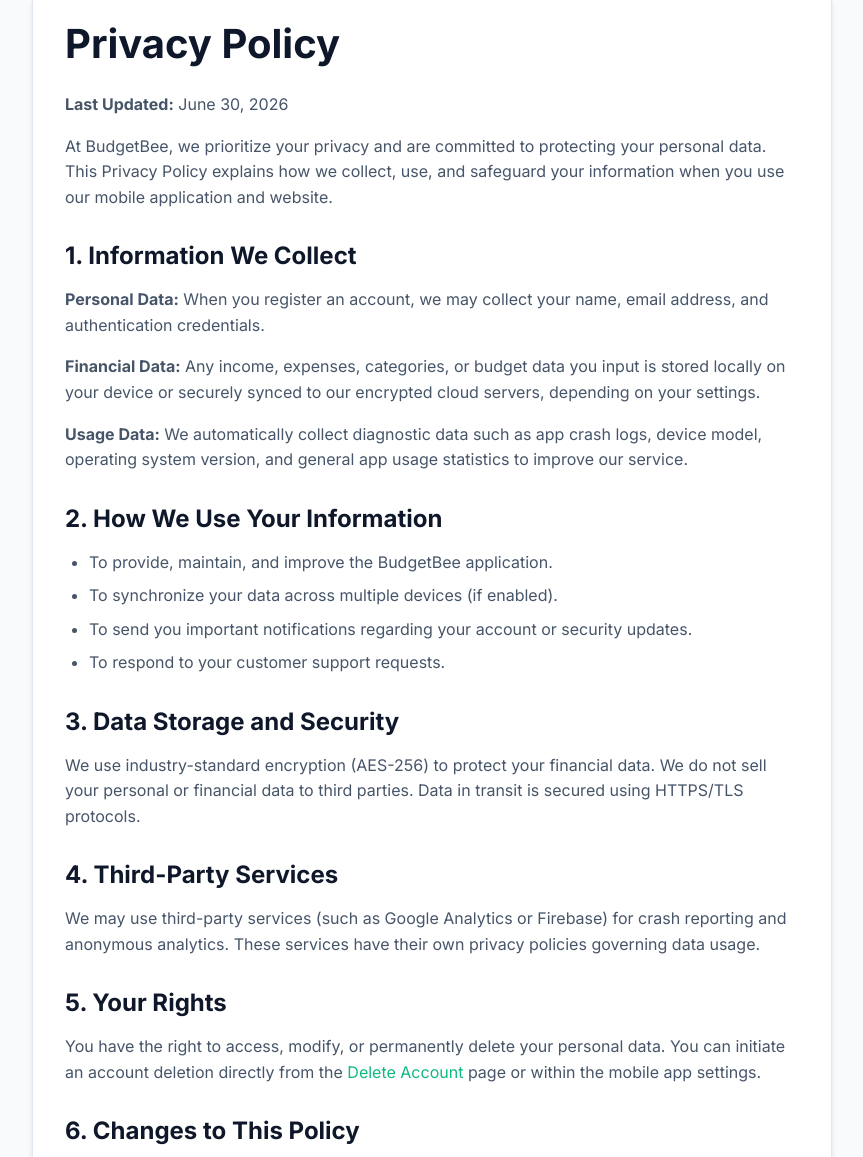
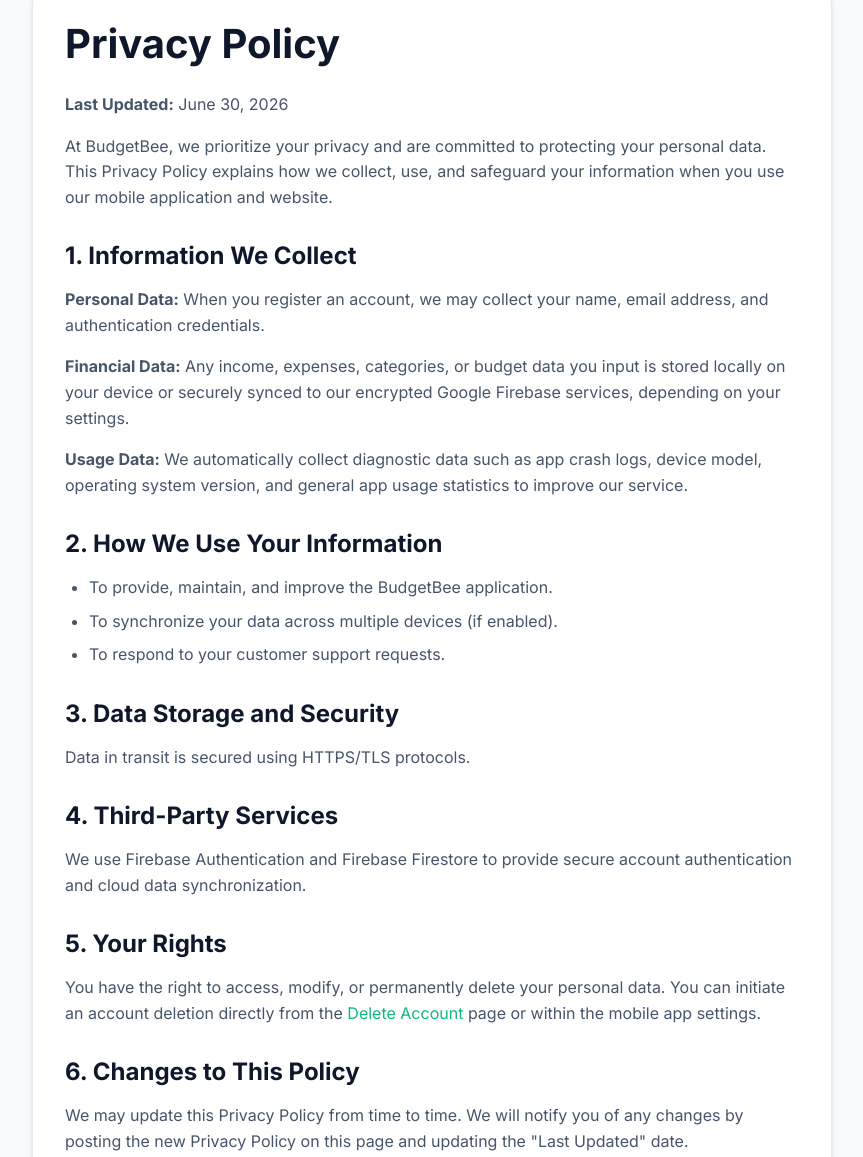
Before and after one commit to tirth94/BudgetBee, a plain HTML site: page privacy-policy.html in a window 1280 px wide. Shown: the part 143-1300 px from the top of the page, without its empty margins (208-1071 px from the left). Drawn offline with nearby package versions, Linux system fonts and the light colour scheme.

Commit message:
Update privacy policy with Firebase details

```diff
--- a/privacy-policy.html
+++ b/privacy-policy.html
@@ -32,22 +32,21 @@
 
             <h2>1. Information We Collect</h2>
             <p><strong>Personal Data:</strong> When you register an account, we may collect your name, email address, and authentication credentials.</p>
-            <p><strong>Financial Data:</strong> Any income, expenses, categories, or budget data you input is stored locally on your device or securely synced to our encrypted cloud servers, depending on your settings.</p>
+            <p><strong>Financial Data:</strong> Any income, expenses, categories, or budget data you input is stored locally on your device or securely synced to our encrypted Google Firebase services, depending on your settings.</p>
             <p><strong>Usage Data:</strong> We automatically collect diagnostic data such as app crash logs, device model, operating system version, and general app usage statistics to improve our service.</p>
 
             <h2>2. How We Use Your Information</h2>
             <ul>
                 <li>To provide, maintain, and improve the BudgetBee application.</li>
                 <li>To synchronize your data across multiple devices (if enabled).</li>
-                <li>To send you important notifications regarding your account or security updates.</li>
                 <li>To respond to your customer support requests.</li>
             </ul>
 
             <h2>3. Data Storage and Security</h2>
-            <p>We use industry-standard encryption (AES-256) to protect your financial data. We do not sell your personal or financial data to third parties. Data in transit is secured using HTTPS/TLS protocols.</p>
+            <p> Data in transit is secured using HTTPS/TLS protocols.</p>
 
             <h2>4. Third-Party Services</h2>
-            <p>We may use third-party services (such as Google Analytics or Firebase) for crash reporting and anonymous analytics. These services have their own privacy policies governing data usage.</p>
+            <p>We use Firebase Authentication and Firebase Firestore to provide secure account authentication and cloud data synchronization.</p>
 
             <h2>5. Your Rights</h2>
             <p>You have the right to access, modify, or permanently delete your personal data. You can initiate an account deletion directly from the <a href="delete-account.html">Delete Account</a> page or within the mobile app settings.</p>
```
